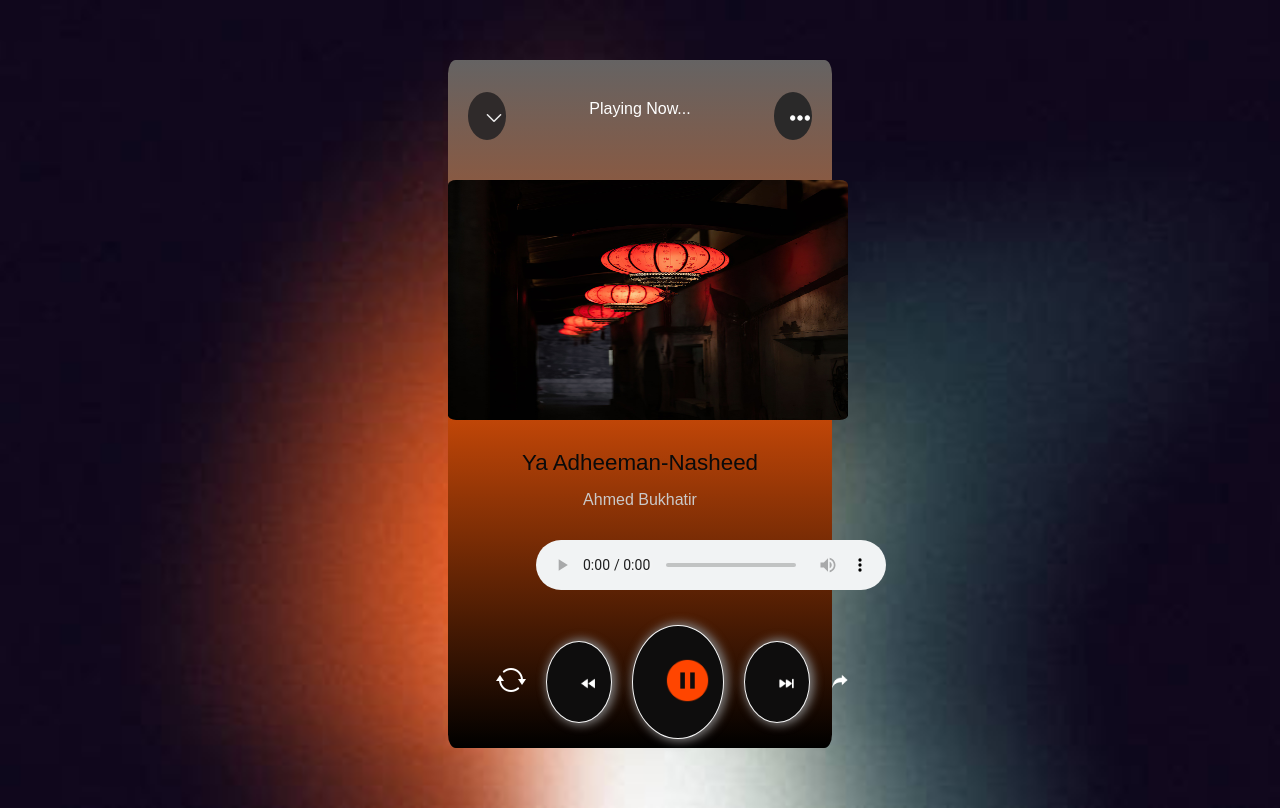
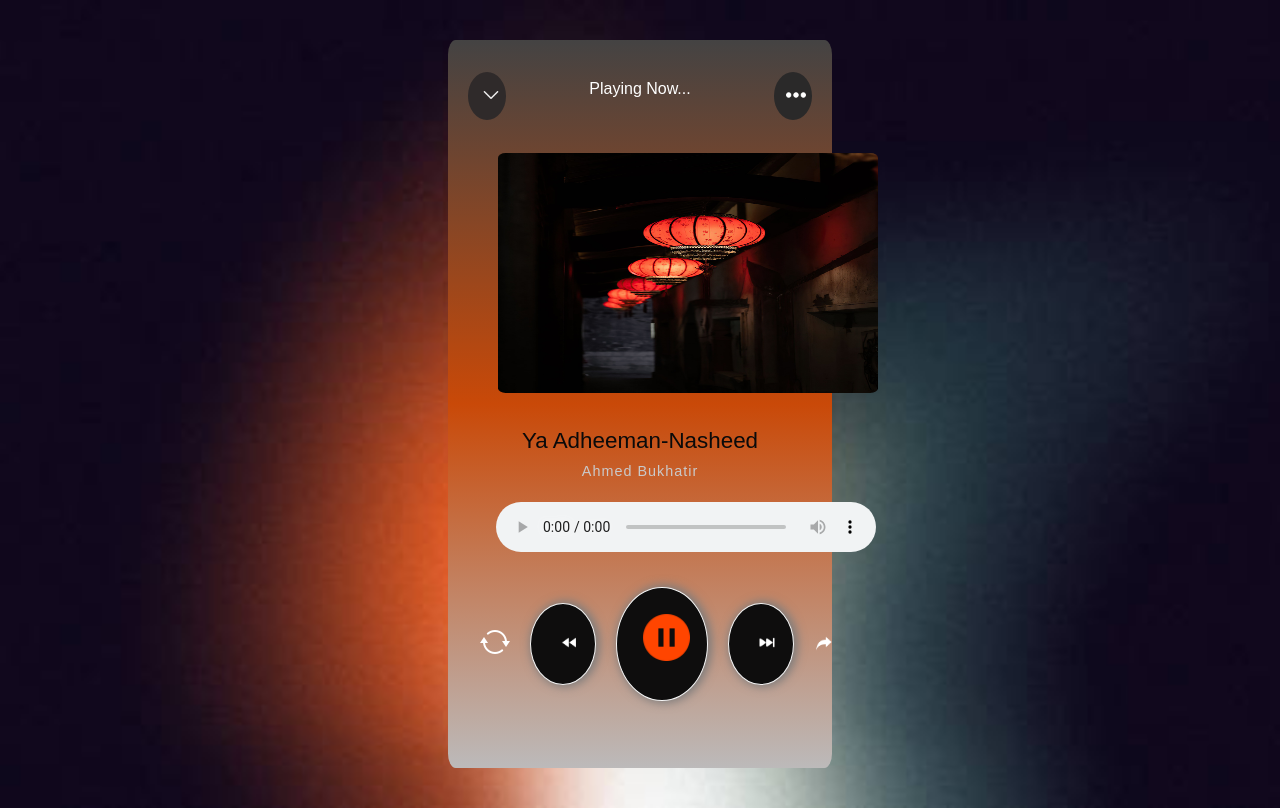
Before and after one commit to Areeba-Mansoor/music_player, a plain HTML site: page index.html in a window 1280 px wide. Drawn offline with Linux system fonts and the light colour scheme.

Commit message:
first commit

```diff
--- a/index.css
+++ b/index.css
@@ -11,23 +11,22 @@ body {
 
 .music_player {
   width: 30vw;
-  height: 85vh;
-  margin: 60px auto;
-  background-image: linear-gradient(
-    rgb(101, 99, 99),
+  height: 90vh;
+  margin: 40px auto;
+   background-image: linear-gradient(
+    rgb(68, 67, 67),
     rgb(201, 73, 8),
-    rgb(0, 0, 0)
+    rgb(188, 186, 186)
   );
   border-radius: 2%;
-  position: relative;
   cursor: pointer;
   padding-bottom: 0.5rem;
 }
 
 .music_player:hover {
-  transform: scale(1);
-  transition: 2s;
-  box-shadow: 5px 0 30px rgb(255, 230, 230), 0 5px 30px rgb(255, 255, 255);
+  transform: scale(0.9);
+  transition: 3s;
+  box-shadow: 5px 0 50px rgb(255, 230, 230), 0 5px 30px rgb(255, 255, 255);
 }
 .icons {
   display: flex;
@@ -55,8 +54,7 @@ body {
 
 .icon_left img {
   width: 20px;
-  margin: 1rem;
-  align-items: center;
+  margin: 0.8rem;
 }
 
 .icon_left img:hover {
@@ -76,7 +74,7 @@ body {
 
 .icon_right img {
   width: 20px;
-  margin: 1rem;
+  margin: 0.8rem;
   align-items: center;
 }
 
@@ -85,35 +83,32 @@ body {
   transition: 3s;
 }
 
-.image {
+.image_div {
   height: 240px;
-  width: 400px;
-  margin: 90px auto;
+  width: 380px;
+  margin: 5px 5px;
   border-radius: 2%;
-  margin-top: 40px;
+  margin-top: 20px;
   cursor: pointer;
 }
 
-.image:hover{
-  outline:1px solid rgb(165, 164, 164);
+#ramadan {
+  height: 240px;
+  width: 380px;
+  margin: 0.8rem 2.8rem;
+  border-radius: 2%;
+}
+
+#ramadan:hover {
+  outline: 2px solid rgb(222, 222, 222);
   outline-offset: 3px;
   transform: rotateY(360deg);
-  transition: 2s;
+  transition: 5s;
 }
 
 
-div #ramadan {
-  height: 240px;
-  width: 400px;
-  margin: auto;
-  border-radius: 2%;
-}
-
-.audio {
-  margin-top: -60px;
-}
-
 h3 {
+  margin-top: 3rem;
   text-align: center;
   align-items: center;
   color: #0a0a0a;
@@ -121,18 +116,19 @@ h3 {
   font: 1.4em sans-serif;
 }
 p {
+  margin-top: 0.2rem;
   text-align: center;
   align-items: center;
   color: #cac9c9;
-  font-weight: lighter;
-  line-height: 3;
-  font-size: 1rem;
+  letter-spacing: 1px;
+  line-height: 2;
+  font-size: 0.9rem;
 }
 
 audio {
-  margin: 1rem 5.5rem;
+  margin: 1rem 3rem 0;
   height: 50px;
-  width: 350px;
+  width: 380px;
 }
 
 .btn {
@@ -141,7 +137,7 @@ audio {
   gap: 20px;
   justify-items: center;
   align-items: center;
-  margin: 2rem 3rem;
+  margin: 3rem 2rem;
   height: 80px;
 }
 .backward {
@@ -155,7 +151,7 @@ audio {
 }
 
 .backward img {
-  margin: 2rem;
+  margin: 1.8rem;
   width: 1.5vw;
 }
 
@@ -175,8 +171,8 @@ audio {
 }
 
 .paused img {
-  margin: 2rem;
-  width: 3.5vw;
+  margin: 1.5rem;
+  width: 4vw;
 }
 
 .paused:hover {
@@ -195,7 +191,7 @@ audio {
 }
 
 .forward img {
-  margin: 2rem;
+  margin: 1.8rem;
   width: 1.5vw;
 }
 
@@ -204,6 +200,6 @@ audio {
   transition: 3s;
 }
 
-#next{
+#next {
   width: 1.5vw;
 }
--- a/index.html
+++ b/index.html
@@ -21,12 +21,11 @@
                 <img src="icons8-ellipsis-30.png" alt="" />
             </div>
         </div>
-        <div class="image">
+        <div class="image_div">
             <img src="lamp-5121782_1920.jpg" alt="" id="ramadan" />
         </div>
 
-        <div class="audio">
-
+        <div class="audio_name">
             <h3>Ya Adheeman-Nasheed</h3>
             <p>Ahmed Bukhatir</p>
             <audio src="Ya-Adheeman.mp3" controls autoplay loop></audio>
```
